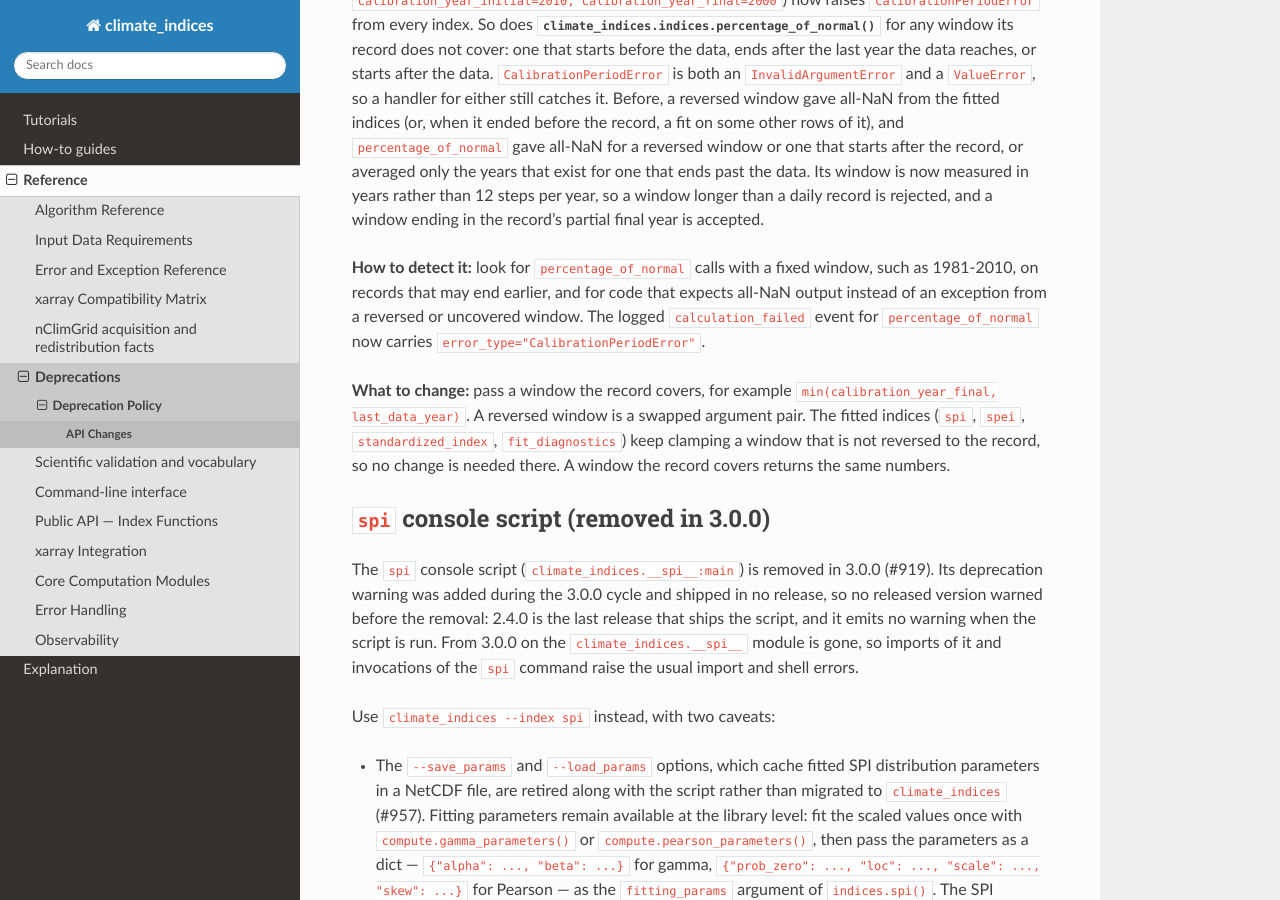
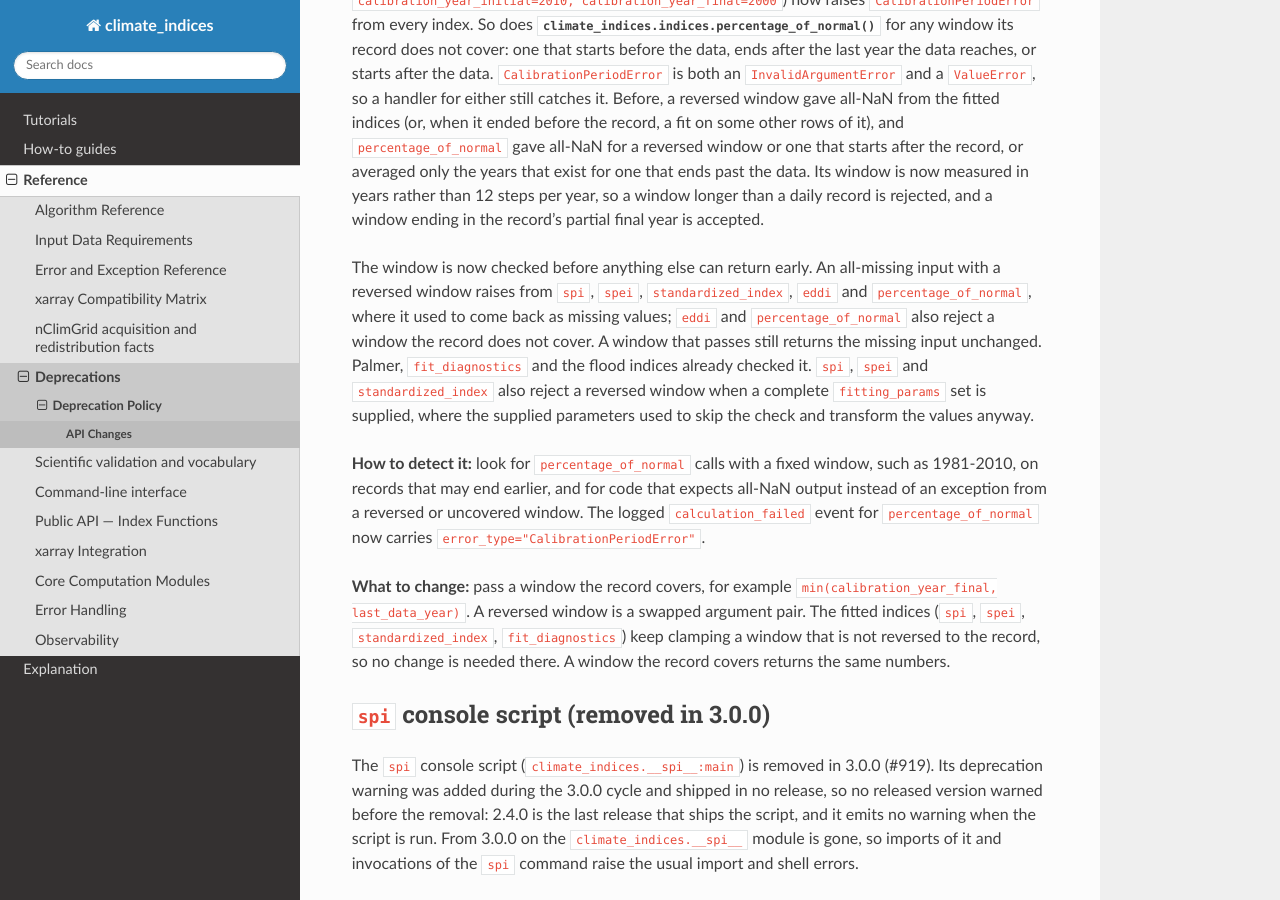
Before and after one commit to monocongo/climate_indices, a Sphinx documentation site: the page built from docs/deprecations/api-changes.md, in a window 1280 px wide and 900 px high, scrolled down 4494 px. Built offline with Sphinx 7.4.7 and the Read the Docs theme 3.1.0, drawn with Linux system fonts in a browser that asks for light colours.

Commit message:
docs(changelog): describe the calibration-window review fixes and the all-missing check
The calibration-window entry now records the two behaviours review added to the
reversed-window change (an all-missing input and a complete supplied
fitting_params set no longer skip the window check) and the all-missing check in
spi, spei, standardized_index and eddi, in both the changelog and the 3.0.0
migration notes.

```diff
--- a/docs/deprecations/api-changes.md
+++ b/docs/deprecations/api-changes.md
@@ -237,6 +237,16 @@ the data. Its window is now measured in years rather than 12 steps per year, so
 a window longer than a daily record is rejected, and a window ending in the
 record's partial final year is accepted.
 
+The window is now checked before anything else can return early. An all-missing
+input with a reversed window raises from `spi`, `spei`, `standardized_index`,
+`eddi` and `percentage_of_normal`, where it used to come back as missing values;
+`eddi` and `percentage_of_normal` also reject a window the record does not cover.
+A window that passes still returns the missing input unchanged. Palmer,
+`fit_diagnostics` and the flood indices already checked it. `spi`, `spei` and
+`standardized_index` also reject a reversed window when a complete
+`fitting_params` set is supplied, where the supplied parameters used to skip the
+check and transform the values anyway.
+
 **How to detect it:** look for `percentage_of_normal` calls with a fixed window,
 such as 1981-2010, on records that may end earlier, and for code that expects
 all-NaN output instead of an exception from a reversed or uncovered window.
```
Also changed, not shown: CHANGELOG.md (+11 -1 lines).
